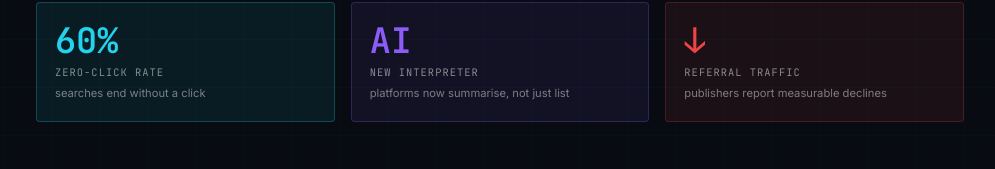
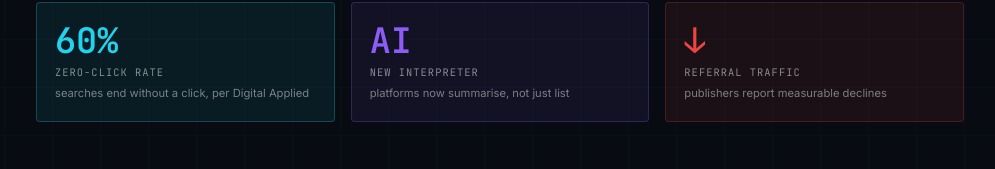
Before and after one commit to varundutia/news-blog, a Next.js app: page / in a window 1280 px wide. Shown: the part 441-610 px from the top of the page, without its empty margins (140-1135 px from the left). Built offline with nearby package versions, Linux system fonts and the light colour scheme.

Commit message:
Update article references

```diff
--- a/src/app/page.tsx
+++ b/src/app/page.tsx
@@ -31,7 +31,7 @@ const stats = [
     key: "zero_click",
     value: "60%",
     label: "Zero-Click Rate",
-    sub: "searches end without a click",
+    sub: "searches end without a click, per Digital Applied",
     color: "rgba(34,211,238,0.08)",
     border: "rgba(34,211,238,0.25)",
     accent: "#22d3ee",
@@ -62,28 +62,34 @@ const furtherReading = [
     href: "https://www.theguardian.com/media/2026/jan/12/publishers-fear-ai-search-summaries-and-chatbots-mean-end-of-traffic-era",
   },
   {
-    label: "The Verge — Google's AI Mode update lets you open links without leaving the page",
-    href: "https://www.theverge.com/tech/913109/google-ai-mode-tabs-sources",
+    label: "Google — A new way to explore the web with AI Mode in Chrome",
+    href: "https://blog.google/products-and-platforms/products/search/ai-mode-chrome/",
   },
   {
-    label: "Wired — Google's AI Mode update tries to kill tab hopping in Chrome",
-    href: "https://www.wired.com/story/google-ai-mode-update-tries-to-kill-tab-hopping-in-chrome/",
+    label: "Digital Applied — 60% Zero-Click Searches",
+    href: "https://www.digitalapplied.com/blog/60-percent-searches-zero-click-crisis-2026-seo-strategy",
   },
   {
-    label: "Google Blog — Search and AI updates",
-    href: "https://blog.google/innovation-and-ai/",
+    label: "TechCrunch — Google now lets you explore the web side-by-side with AI Mode",
+    href: "https://techcrunch.com/2026/04/16/google-now-lets-you-explore-the-web-side-by-side-with-ai-mode/",
   },
   {
-    label: "Journalism Practice — Newsrooms and Transparency in the Digital Age",
-    href: "https://doi.org/10.1080/17512786.2014.924737",
+    label: "Axel Bruns — Gatewatching and News Curation",
+    href: "https://snurb.info/Gatewatching",
+  },
+  {
+    label: "Klaus Meier — Transparency in Journalism",
+    href: "https://www.researchgate.net/publication/357834352_TRANSPARENCY_IN_JOURNALISM_Credibility_and_trustworthiness_in_the_digital_future",
   },
 ];
 
 const references = [
-  "Chadha, K., & Koliska, M. (2015). Newsrooms and transparency in the digital age. Journalism Practice, 9(2), 215–229. https://doi.org/10.1080/17512786.2014.924737",
-  "Goode, L. (2009). Social news, citizen journalism and democracy. New Media & Society, 11(8), 1287–1305. https://doi.org/10.1177/1461444809341393",
+  "Bruns, A. (2018). Gatewatching and news curation: Journalism, social media, and the public sphere. Peter Lang. https://snurb.info/Gatewatching",
+  "Digital Applied Team. (2026, March 12). 60% zero-click searches: The 2026 SEO crisis strategy. Digital Applied. https://www.digitalapplied.com/blog/60-percent-searches-zero-click-crisis-2026-seo-strategy",
+  "Malik, A. (2026, April 16). Google now lets you explore the web side-by-side with AI Mode. TechCrunch. https://techcrunch.com/2026/04/16/google-now-lets-you-explore-the-web-side-by-side-with-ai-mode/",
+  "Meier, K. (2009). Transparency in journalism: Credibility and trustworthiness in the digital future. Future of Journalism Conference. https://www.researchgate.net/publication/357834352_TRANSPARENCY_IN_JOURNALISM_Credibility_and_trustworthiness_in_the_digital_future",
   'Google. (2025, June 2). Meet AI Mode – Try a whole new way to search [Video]. YouTube. https://www.youtube.com/watch?v=0uVRHl9gAco',
-  'Google Search Central. (2025, July 1). AI features in Search & your site, Search Console, SEO community insights (Q2 ’25) [Video]. YouTube. https://www.youtube.com/watch?v=MmOxK0nwtIc',
+  "Stein, R., & Torres, M. (2026, April 16). A new way to explore the web with AI Mode in Chrome. Google. https://blog.google/products-and-platforms/products/search/ai-mode-chrome/",
   'TowCenter. (2026, February 20). AI search and news [Video]. YouTube. https://www.youtube.com/watch?v=MsH_5rzTDb8',
   'What Happens To The Web When Search Abandons The Web? (n.d.). [Video]. YouTube. https://www.youtube.com/watch?v=5G6zA231RJc',
   'AI Mode vs. Top stories: Where news SEO wins (and loses) in 2026. (n.d.). [Video]. YouTube. https://www.youtube.com/watch?v=RwPE9Zj6aSU',
```
